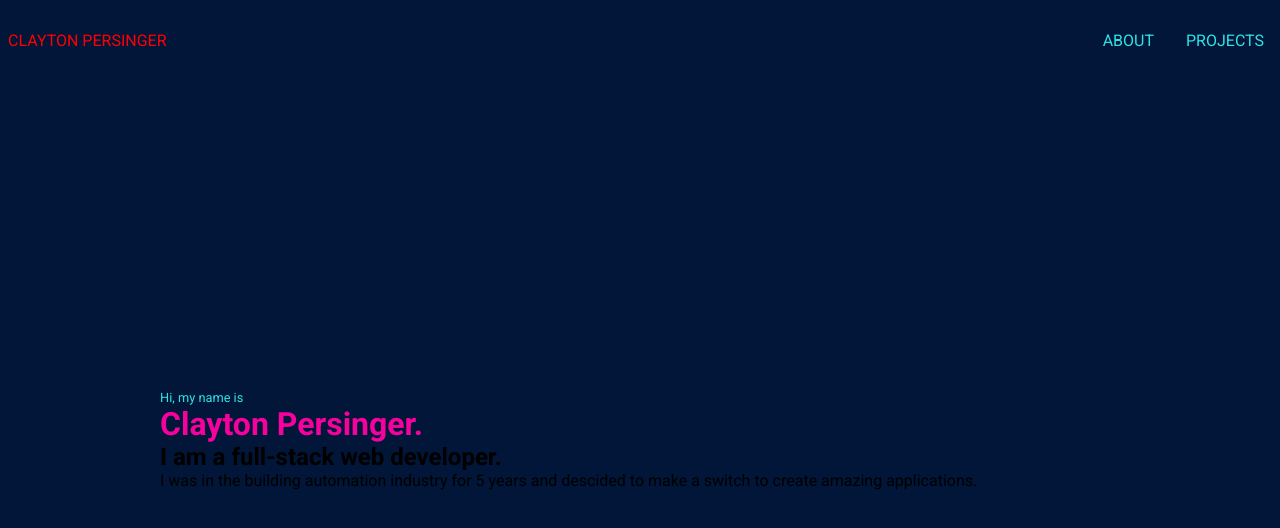
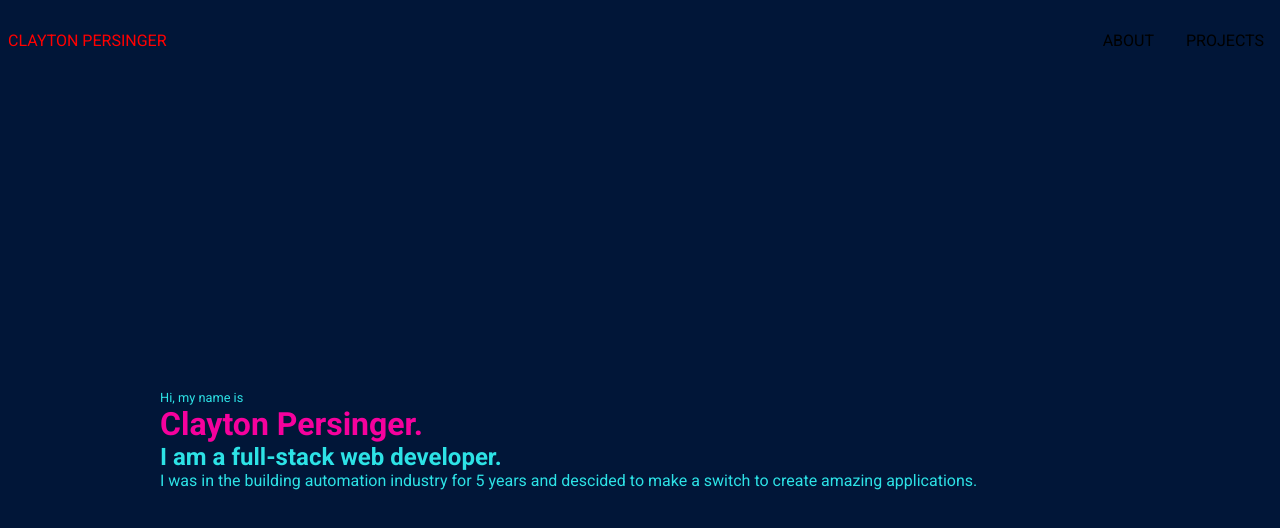
Before and after one commit to oMnotopia/portfolio, a React (Vite) app: page / in a window 1280 px wide. Shown: the top 528 px of the page. Built offline with nearby package versions, Linux system fonts and the light colour scheme.

Commit message:
update class names

```diff
--- a/src/styles/HomePage.css
+++ b/src/styles/HomePage.css
@@ -19,10 +19,10 @@
   color: #F6019D;
 }
 
-.info {
+.description-1 {
   color: #2DE2E6;
 }
 
-.description {
+.description-2 {
   color: #2DE2E6;
 }
```
